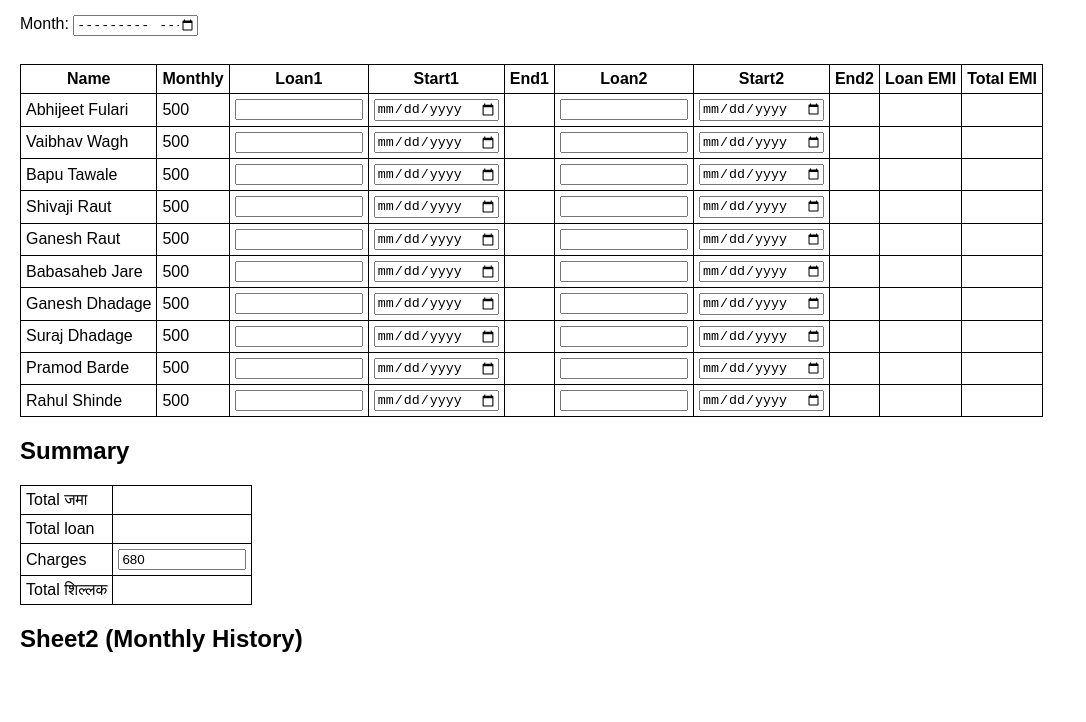
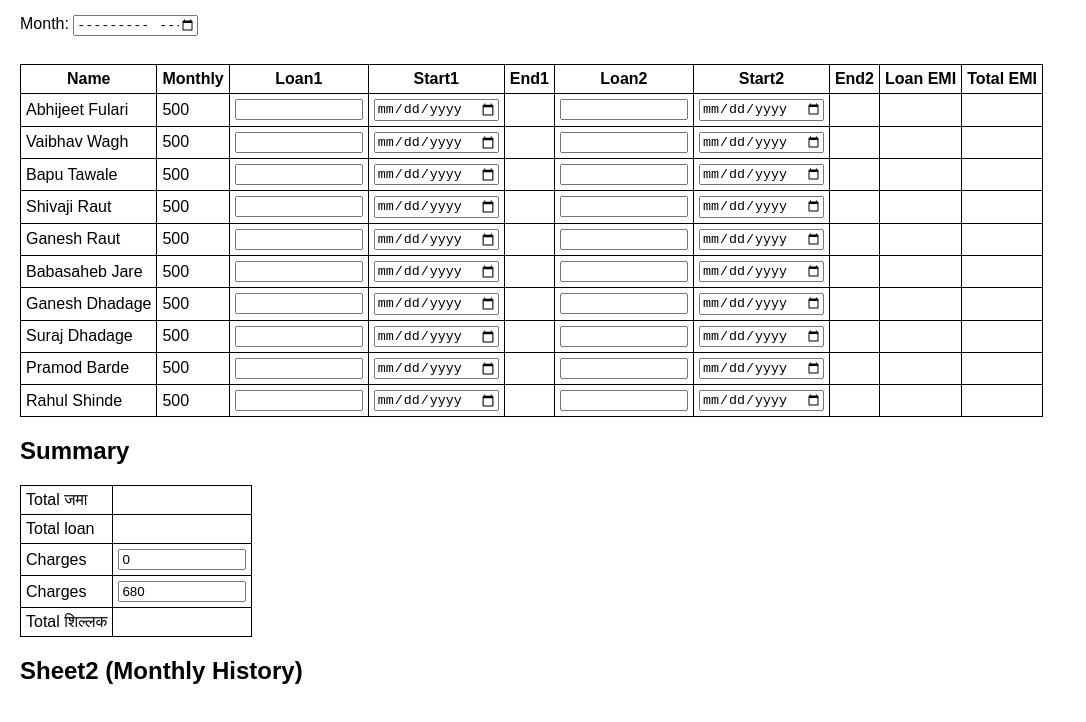
Before and after one commit to s1rahul143-ship-it/BC_Loan_calculator, a plain HTML site: page index.html in a window 1280 px wide. Shown: the part 104-826 px from the top of the page, without its empty margins (0-1086 px from the left). Before the commit the page ends 800 px from the top, so only its background shows below. Drawn offline with Linux system fonts and the light colour scheme; no server answers.

Commit message:
Update index.html

```diff
--- a/index.html
+++ b/index.html
@@ -25,6 +25,7 @@ Month:
 <table border="1">
 <tr><td>Total जमा</td><td id="t1"></td></tr>
 <tr><td>Total loan</td><td id="t2"></td></tr>
+<tr><td>Charges</td><td><input id="Loan Completed" value="0"></td></tr>
 <tr><td>Charges</td><td><input id="charges" value="680"></td></tr>
 <tr><td>Total शिल्लक</td><td id="t4"></td></tr>
 </table>
```
